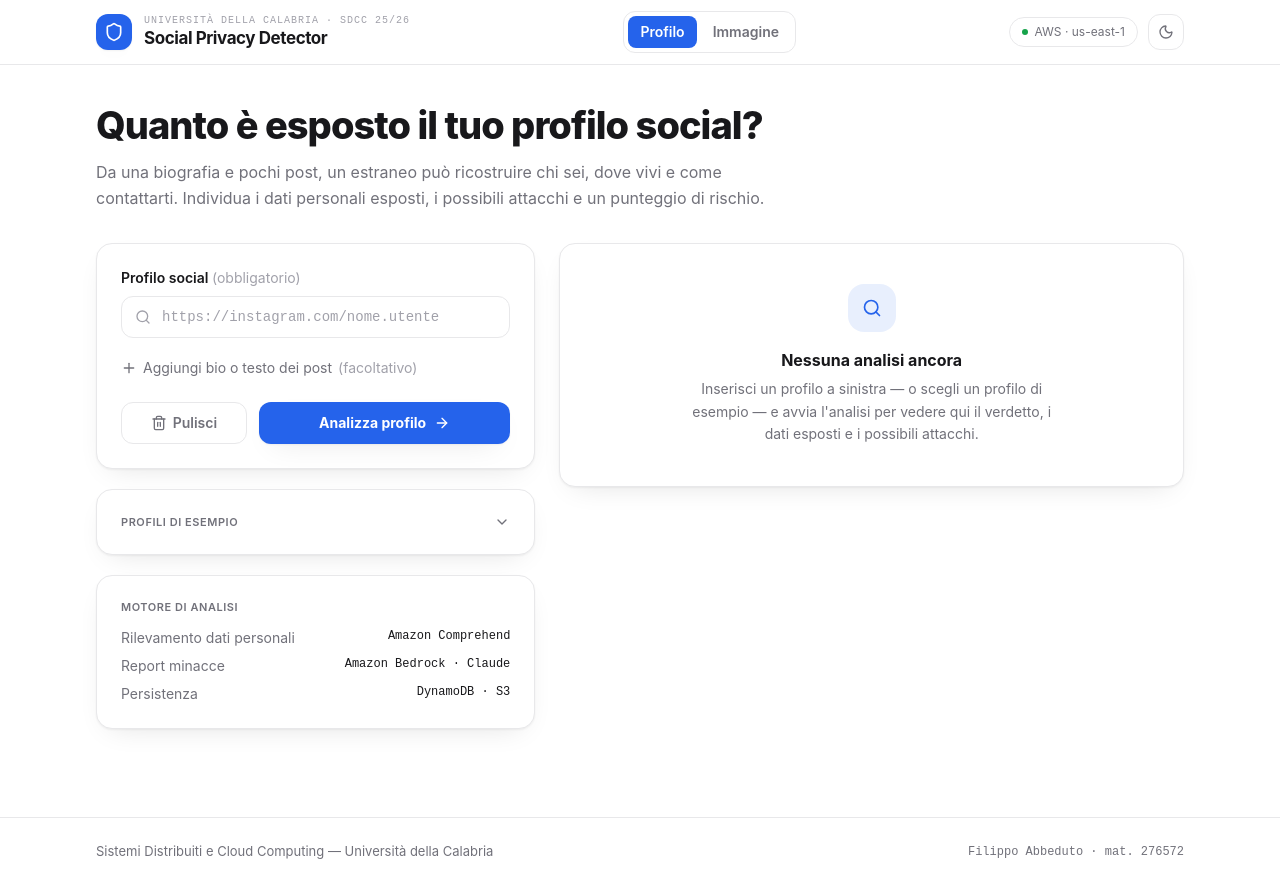
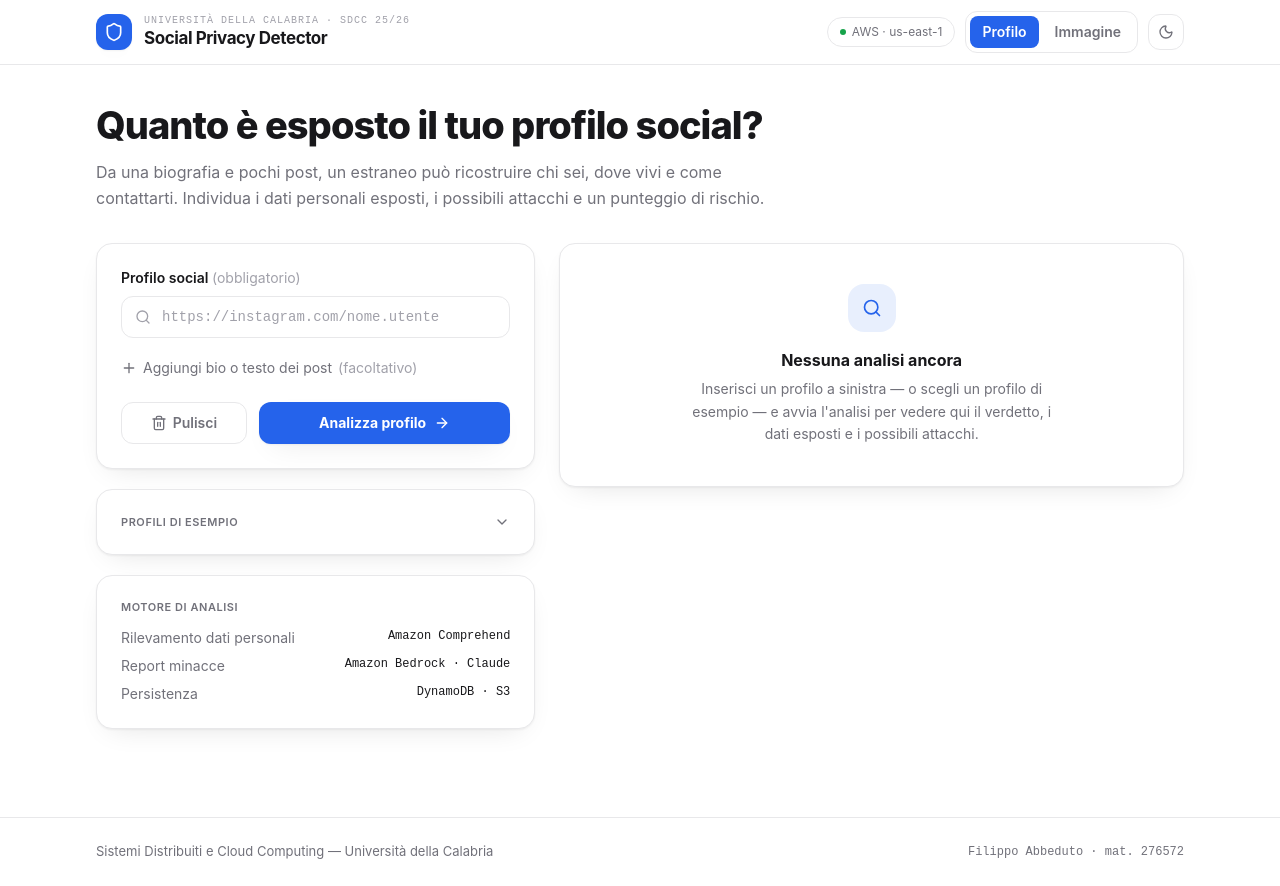
Before and after one commit to filippoabbeduto/social-privacy-detector, a React (Vite) app in the folder frontend/: page / in a window 1280 px wide. Built offline with nearby package versions, Linux system fonts and the light colour scheme.

Commit message:
style(frontend): navbar — logo a sinistra, tab/tema/stato tutti a destra

```diff
--- a/frontend/src/App.tsx
+++ b/frontend/src/App.tsx
@@ -378,7 +378,13 @@ export default function App() {
             </div>
           </div>
 
-          {/* Tab modalità di analisi: Profilo / Immagine */}
+          {/* Gruppo destro: stato AWS, tab modalità (Profilo/Immagine), tema */}
+          <div className="flex items-center gap-2.5">
+            <span className="hidden md:flex items-center gap-1.5 text-xs text-muted border border-line rounded-full px-3 py-1.5 bg-surface">
+              <span className="w-1.5 h-1.5 rounded-full bg-low" />
+              AWS · us-east-1
+            </span>
+
             <nav className="flex items-center gap-1 rounded-xl border border-line bg-surface p-1">
               <button
                 type="button"
@@ -400,11 +406,6 @@ export default function App() {
               </button>
             </nav>
 
-          <div className="flex items-center gap-2.5">
-            <span className="hidden sm:flex items-center gap-1.5 text-xs text-muted border border-line rounded-full px-3 py-1.5 bg-surface">
-              <span className="w-1.5 h-1.5 rounded-full bg-low" />
-              AWS · us-east-1
-            </span>
             <button
               type="button"
               onClick={() => setTheme((t) => (t === "dark" ? "light" : "dark"))}
```
Lines whose indentation alone changed are shown as unchanged.
